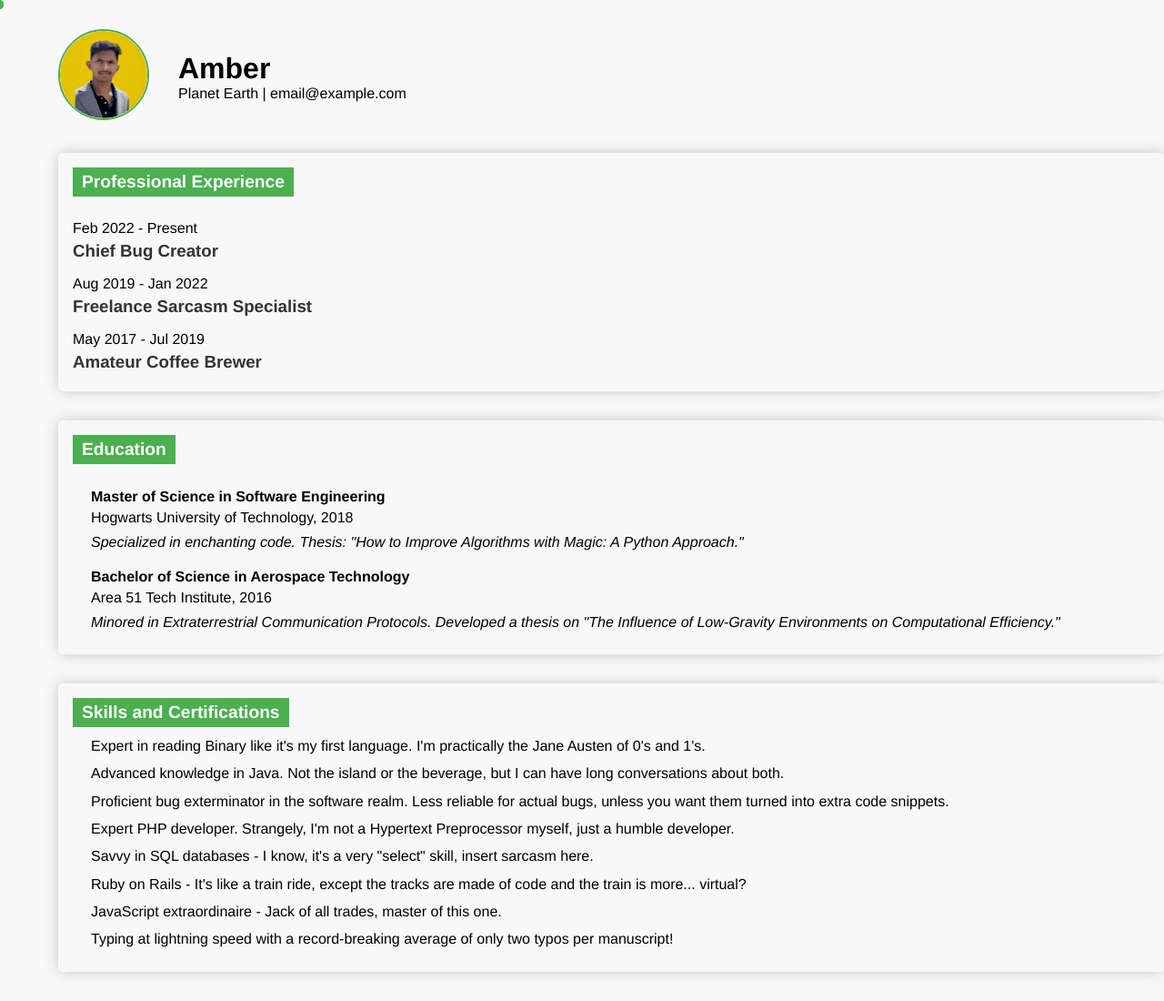
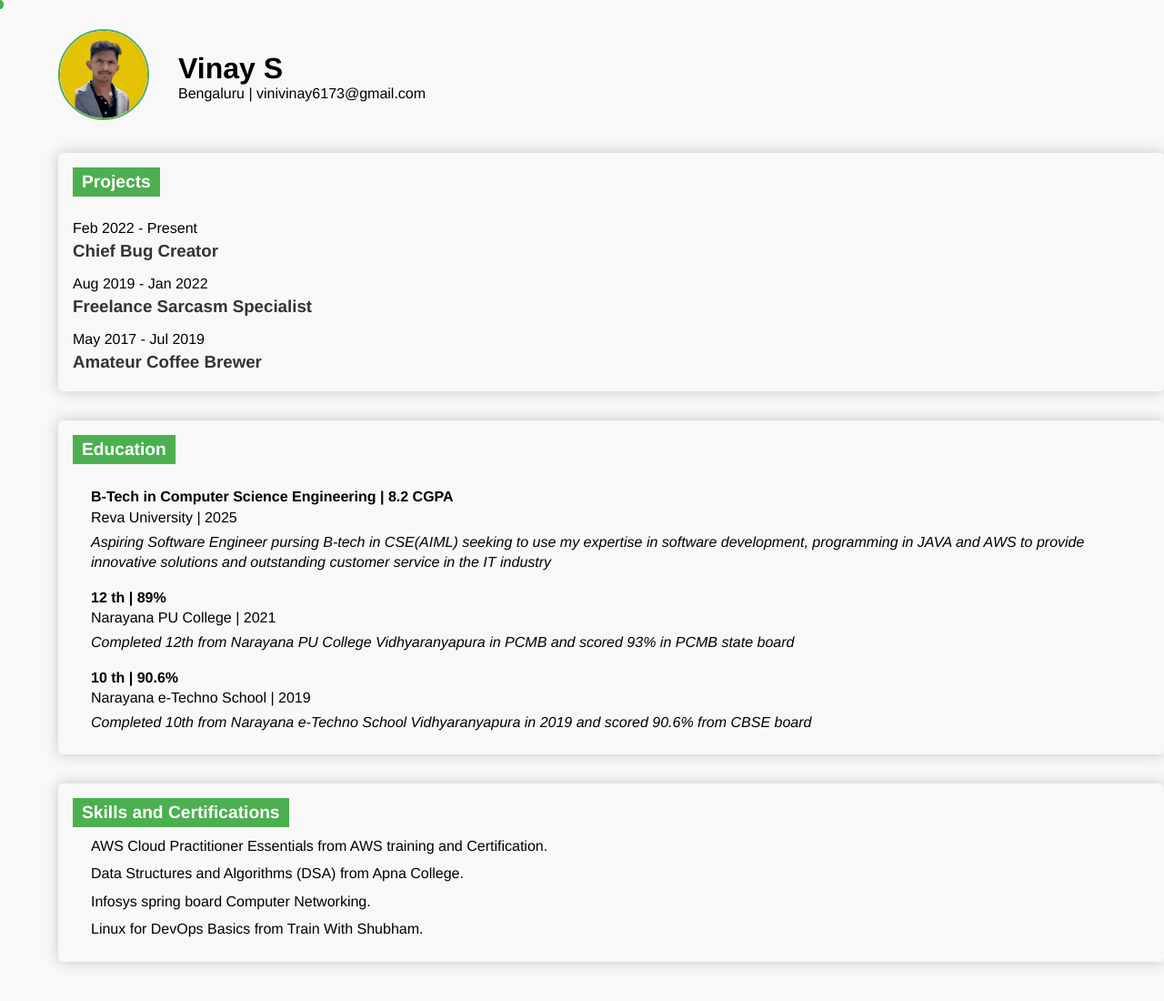
Before and after one commit to vinayvini-18/MyResume, a plain HTML site: page index.html in a window 1280 px wide. Shown: the whole page at 91% size. Drawn offline with Linux system fonts and the light colour scheme.

Commit message:
added old web

```diff
--- a/index.html
+++ b/index.html
@@ -3,7 +3,7 @@
 <head>
 <meta charset="UTF-8">
 <meta name="viewport" content="width=device-width, initial-scale=1.0">
-<title>Interactive Resume - Amber</title>
+<title>Interactive Resume - Vinay S</title>
 <link rel="stylesheet" href="styles.css">
 </head>
 <body>
@@ -15,13 +15,13 @@
 			<img src="headshot.jpg" alt="Your Name" class="resume-headshot">
 		</div>
 		<div class="contact-info">
-			<h1>Amber</h1>
-			<p>Planet Earth | email@example.com</p>
+			<h1>Vinay S</h1>
+			<p>Bengaluru | vinivinay6173@gmail.com</p>
 		</div>
 	</div>
 
     <section class="resume-section" id="experience">
-        <h2>Professional Experience</h2>
+        <h2>Projects</h2>
         <div id="timeline"></div> <!-- Placeholder for timeline entries -->
     </section>
 
@@ -29,14 +29,20 @@
 		<h2>Education</h2>
 		<ul>
 			<li>
-				<span class="degree">Master of Science in Software Engineering</span>
-				<span class="school">Hogwarts University of Technology, 2018</span>
-				<p>Specialized in enchanting code. Thesis: "How to Improve Algorithms with Magic: A Python Approach."</p>
+				<span class="degree">B-Tech in Computer Science Engineering  | 8.2 CGPA </span>
+				<span class="school">Reva  University | 2025 </span>
+				<p> Aspiring Software Engineer pursing B-tech in CSE(AIML) seeking to use my expertise in software development,
+				   programming in JAVA and AWS to provide innovative solutions and outstanding customer service in the IT industry </p>
 			</li>
 			<li>
-				<span class="degree">Bachelor of Science in Aerospace Technology</span>
-				<span class="school">Area 51 Tech Institute, 2016</span>
-				<p>Minored in Extraterrestrial Communication Protocols. Developed a thesis on "The Influence of Low-Gravity Environments on Computational Efficiency."</p>
+				<span class="degree">12 th  | 89%</span>
+				<span class="school">Narayana PU College | 2021</span>
+				<p>Completed 12th from Narayana PU College Vidhyaranyapura in PCMB and scored 93% in PCMB state board</p>
+			</li>
+			<li>
+				<span class="degree">10 th  | 90.6%</span>
+				<span class="school">Narayana e-Techno School | 2019</span>
+				<p>Completed 10th from Narayana e-Techno School Vidhyaranyapura in 2019 and scored 90.6% from CBSE board </p>
 			</li>
 		</ul>
 	</section>
@@ -45,21 +51,13 @@
     <section class="resume-section" id="certifications">
         <h2>Skills and Certifications</h2>
         <ul>
-			<li>Expert in reading Binary like it's my first language. I'm practically the Jane Austen of 0's and 1's.</li>
+		        <li>AWS Cloud Practitioner Essentials from AWS training and Certification.</li>
+			<li>Data Structures and Algorithms (DSA) from Apna College.</li>
 
-			<li>Advanced knowledge in Java. Not the island or the beverage, but I can have long conversations about both.</li>
+			<li>Infosys spring board Computer Networking.</li>
 
-			<li>Proficient bug exterminator in the software realm. Less reliable for actual bugs, unless you want them turned into extra code snippets.</li>
+			<li>Linux for DevOps Basics from Train With Shubham.</li>
 
-			<li>Expert PHP developer. Strangely, I'm not a Hypertext Preprocessor myself, just a humble developer.</li>
-
-			<li>Savvy in SQL databases - I know, it's a very "select" skill, insert sarcasm here.</li>
-
-			<li>Ruby on Rails - It's like a train ride, except the tracks are made of code and the train is more... virtual?</li>
-
-			<li>JavaScript extraordinaire - Jack of all trades, master of this one.</li>
-
-			<li>Typing at lightning speed with a record-breaking average of only two typos per manuscript!</li>
 		</ul>
     </section>
 </div>
```
